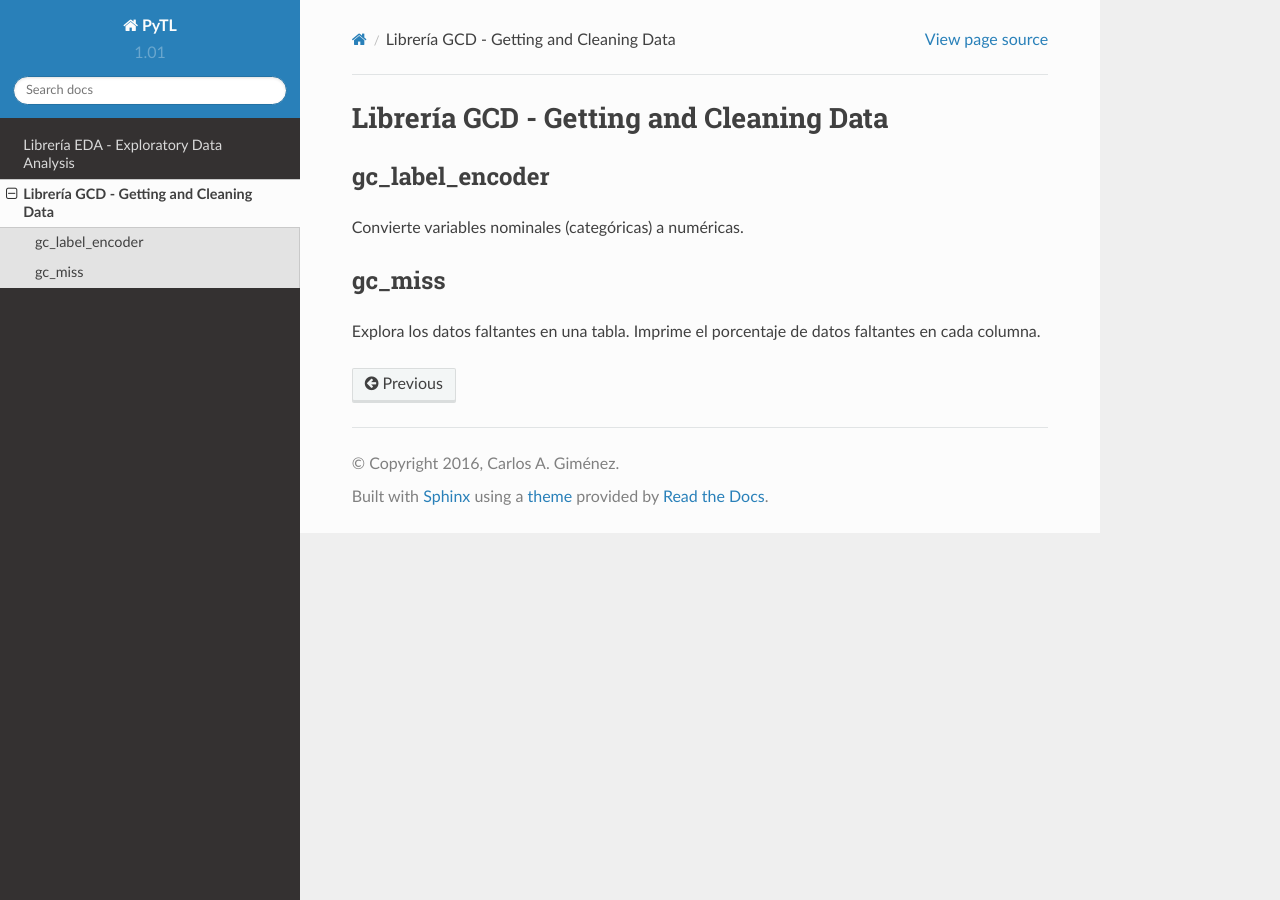
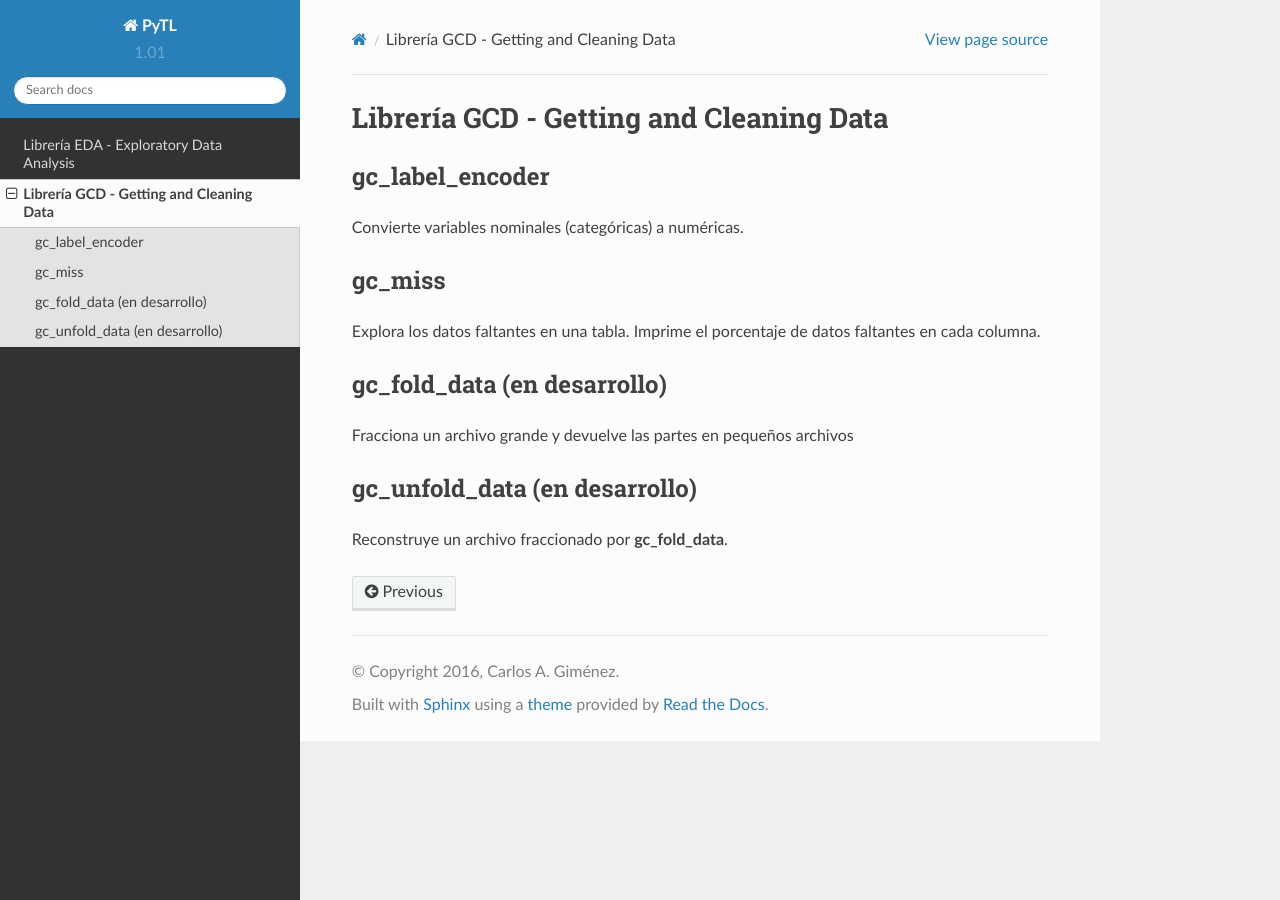
Before and after one commit to satwik-dharmadhikari/python_analytics_library, a Sphinx documentation site: the page built from doc/source/gcd_lib.rst, in a window 1280 px wide. Built offline with Sphinx 7.4.7 and the Read the Docs theme 2.0.0, drawn with Linux system fonts in a browser that asks for light colours; formulas are drawn with MathJax 3.

Commit message:
Add gc_unfold

```diff
--- a/doc/source/gcd_lib.rst
+++ b/doc/source/gcd_lib.rst
@@ -17,3 +17,13 @@ gc_miss
 
 Explora los datos faltantes en una tabla. Imprime el porcentaje
 de datos faltantes en cada columna.
+
+gc_fold_data (en desarrollo)
+****************************
+
+Fracciona un archivo grande y devuelve las partes en pequeños archivos
+
+gc_unfold_data (en desarrollo)
+******************************
+
+Reconstruye un archivo fraccionado por **gc_fold_data**.
```
